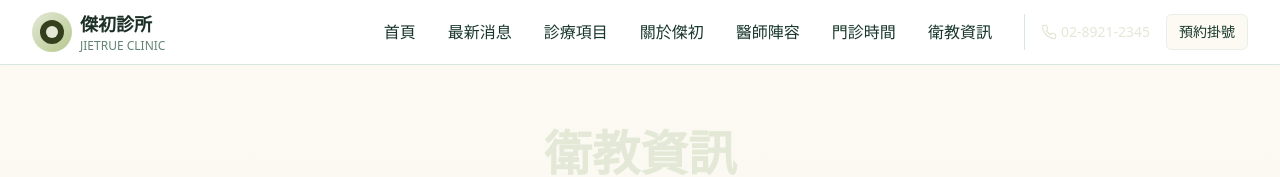
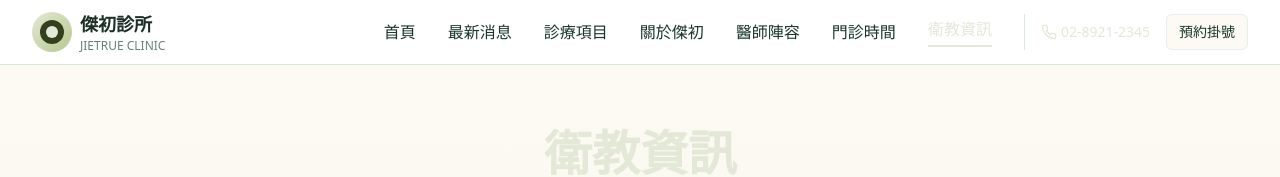
Before and after one commit to sylchang/jietrue-speed-up, a React (Vite) app: page /blog in a window 1280 px wide. Shown: the top 177 px of the page. Built offline with nearby package versions, Linux system fonts and the light colour scheme.

Commit message:
Fix 404 on 衛教資訊 page
The navigation link for 衛教資訊 was incorrectly pointing to `/health-info`. This commit updates the link to `/blog` to resolve the 404 error.

```diff
--- a/src/components/Navigation.tsx
+++ b/src/components/Navigation.tsx
@@ -14,7 +14,7 @@ const Navigation = () => {
     { href: "/about", label: "關於傑初" },
     { href: "/doctors", label: "醫師陣容" },
     { href: "/hours", label: "門診時間" },
-    { href: "/health-info", label: "衛教資訊" },
+    { href: "/blog", label: "衛教資訊" },
   ];
 
   const isActive = (href: string) => location.pathname === href;
```
